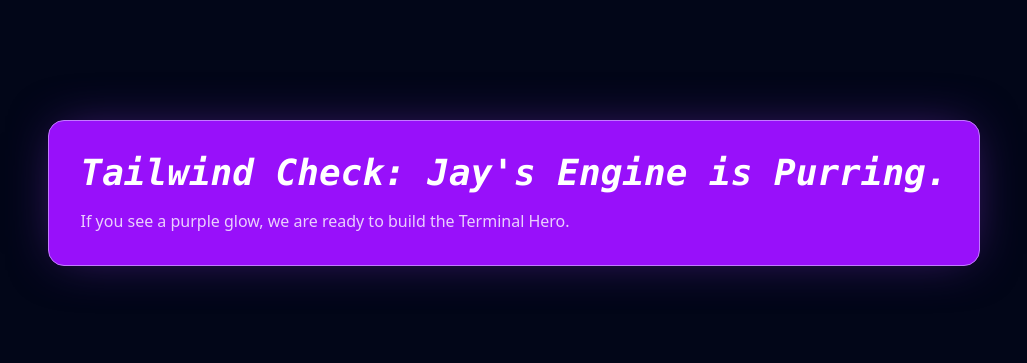
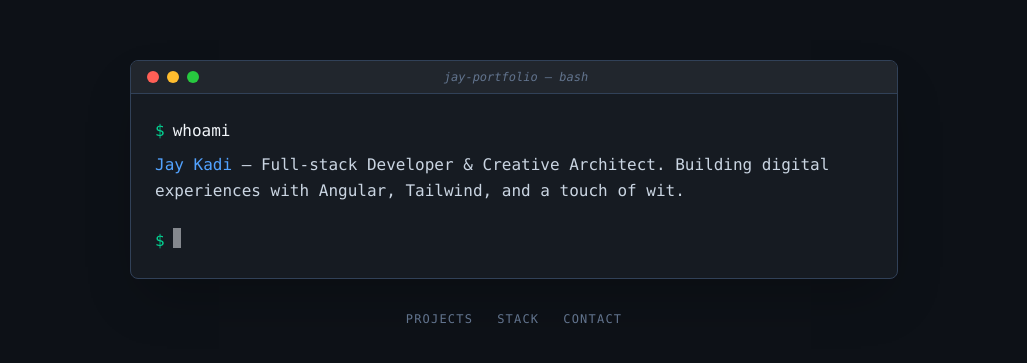
Before and after one commit to JayKadi/jay-portfolio, an Angular app: page / in a window 1280 px wide. Shown: the part 207-570 px from the top of the page, without its empty margins (126-1153 px from the left). Built offline with nearby package versions, Linux system fonts and the light colour scheme.

Commit message:
Create a terminal look

```diff
--- a/src/app/app.html
+++ b/src/app/app.html
@@ -1,6 +1,38 @@
-<div class="min-h-screen bg-slate-950 flex items-center justify-center p-10">
-  <div class="bg-purple-600 text-white p-8 rounded-2xl shadow-[0_0_50px_-12px_rgba(147,51,234,0.5)] border border-purple-400">
-    <h1 class="text-4xl font-bold font-mono italic">Tailwind Check: Jay's Engine is Purring.</h1>
-    <p class="mt-4 opacity-80">If you see a purple glow, we are ready to build the Terminal Hero.</p>
+<main class="min-h-screen bg-[#0d1117] flex flex-col items-center justify-center p-6 text-slate-300">
+
+  <div class="w-full max-w-3xl bg-[#161b22] rounded-lg border border-slate-700 shadow-2xl overflow-hidden">
+
+    <div class="bg-[#21262d] px-4 py-2 flex items-center justify-between border-b border-slate-700">
+      <div class="flex gap-2">
+        <div class="w-3 h-3 rounded-full bg-[#ff5f56]"></div>
+        <div class="w-3 h-3 rounded-full bg-[#ffbd2e]"></div>
+        <div class="w-3 h-3 rounded-full bg-[#27c93f]"></div>
+      </div>
+      <div class="text-xs font-mono text-slate-500 italic px-2">jay-portfolio — bash</div>
+      <div class="w-12"></div> </div>
+
+    <div class="p-6 font-mono text-sm sm:text-base leading-relaxed">
+      <div class="flex gap-2 mb-2 text-emerald-400">
+        <span>$</span>
+        <span class="text-slate-100">whoami</span>
+      </div>
+
+      <p class="mb-6">
+        <span class="text-blue-400">Jay Kadi</span> — Full-stack Developer & Creative Architect.
+        Building digital experiences with Angular, Tailwind, and a touch of wit.
+      </p>
+
+      <div class="flex gap-2 text-emerald-400">
+        <span>$</span>
+        <span class="animate-pulse bg-slate-100 w-2 h-5 inline-block"></span>
+      </div>
+    </div>
   </div>
-</div>
+
+  <div class="mt-8 flex gap-6 font-mono text-xs uppercase tracking-widest text-slate-500">
+    <a href="#" class="hover:text-emerald-400 transition-colors">Projects</a>
+    <a href="#" class="hover:text-emerald-400 transition-colors">Stack</a>
+    <a href="#" class="hover:text-emerald-400 transition-colors">Contact</a>
+  </div>
+
+</main>
```
